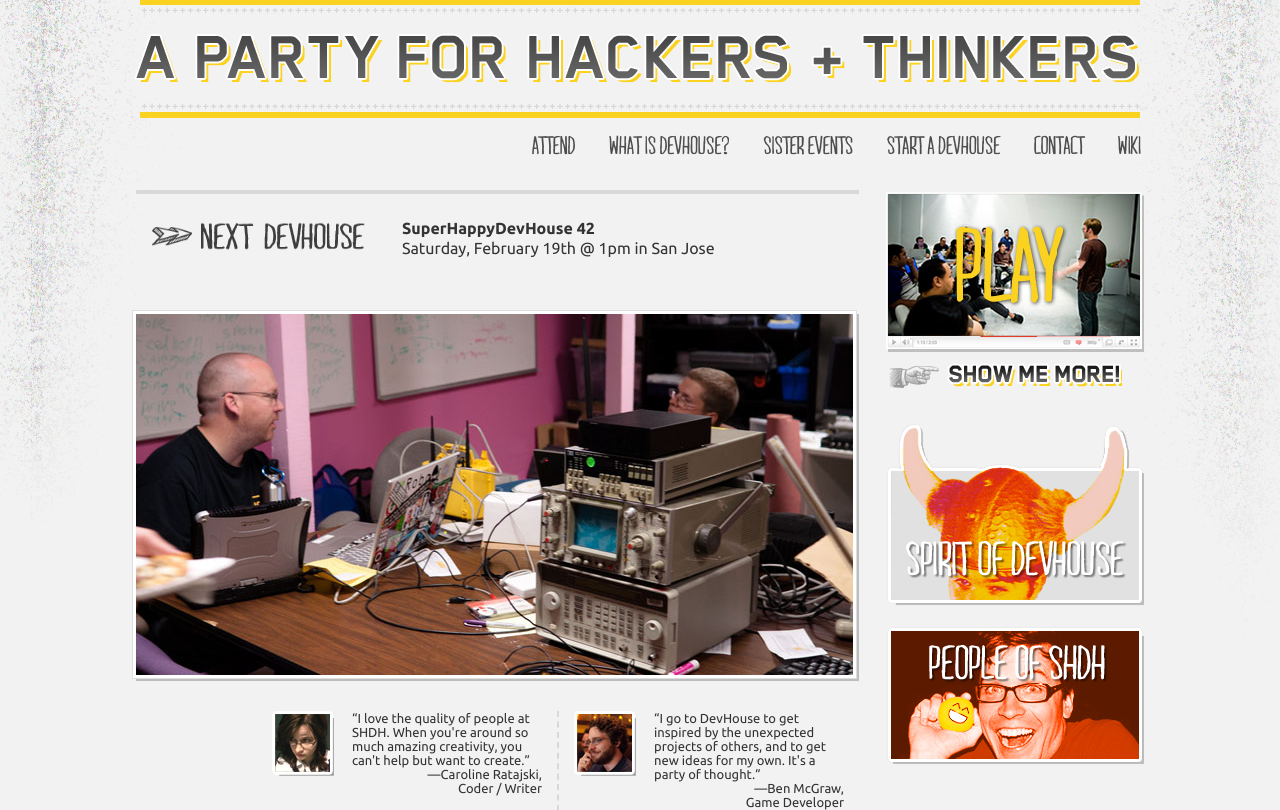
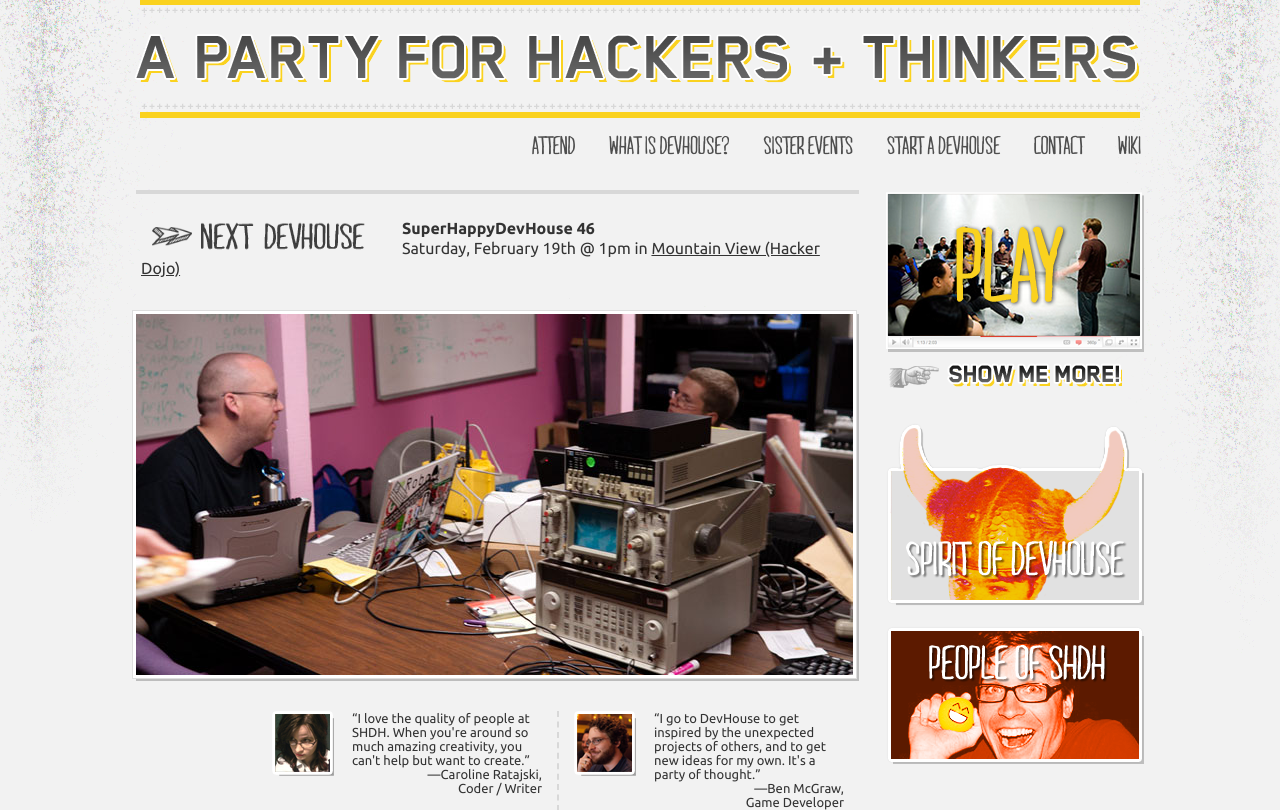
Before and after one commit to devhouse/shdh-website, a Python web app: template templates/index.html in a window 1280 px wide. Shown: the part 167-977 px from the top of the page. Run offline with Jinja, Linux system fonts and the light colour scheme; the template is opened without the code that fills it, so the values that code supplies are empty; some libraries are stand-ins or nearby versions; some web fonts are replaced.

Commit message:
Updating text for the live demo.

```diff
--- a/templates/index.html
+++ b/templates/index.html
@@ -4,8 +4,8 @@
 
     <div id="next" class="next-main">
       <img src="/static/images/next.png" width="231" height="41" />
-      <span>SuperHappyDevHouse 42</span>
-      Saturday, February 19th @ 1pm in San Jose
+      <span>SuperHappyDevHouse 46</span>
+      Saturday, February 19th @ 1pm in <a style="color: #333;" href=http://maps.google.com/maps?q=Hacker+Dojo&fb=1&gl=us&cid=0,0,2122486601784397611&t=h&z=16&vpsrc=0&iwloc=A target=_new>Mountain View (Hacker Dojo)</a>
     </div>
 
     <div class="image" style="margin-bottom: 30px;">
```
Also changed, not shown: 1 other file.
